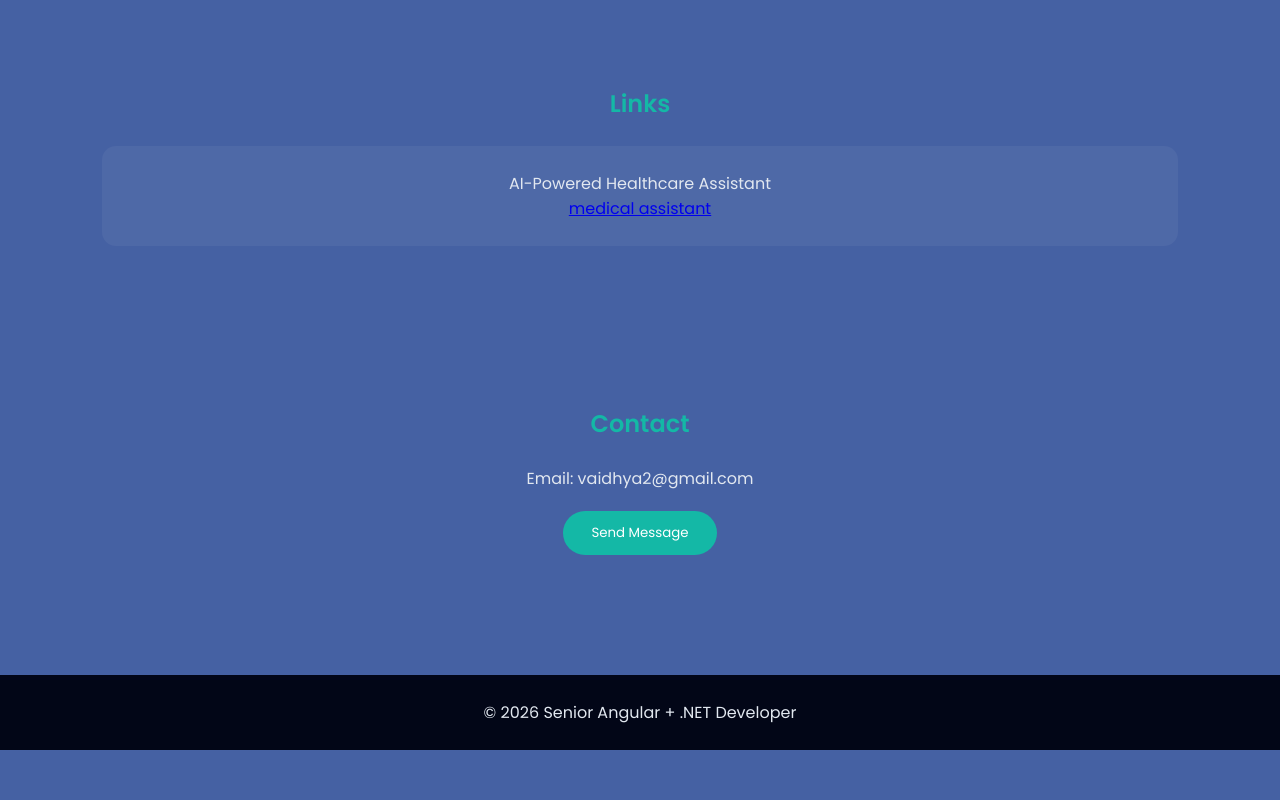
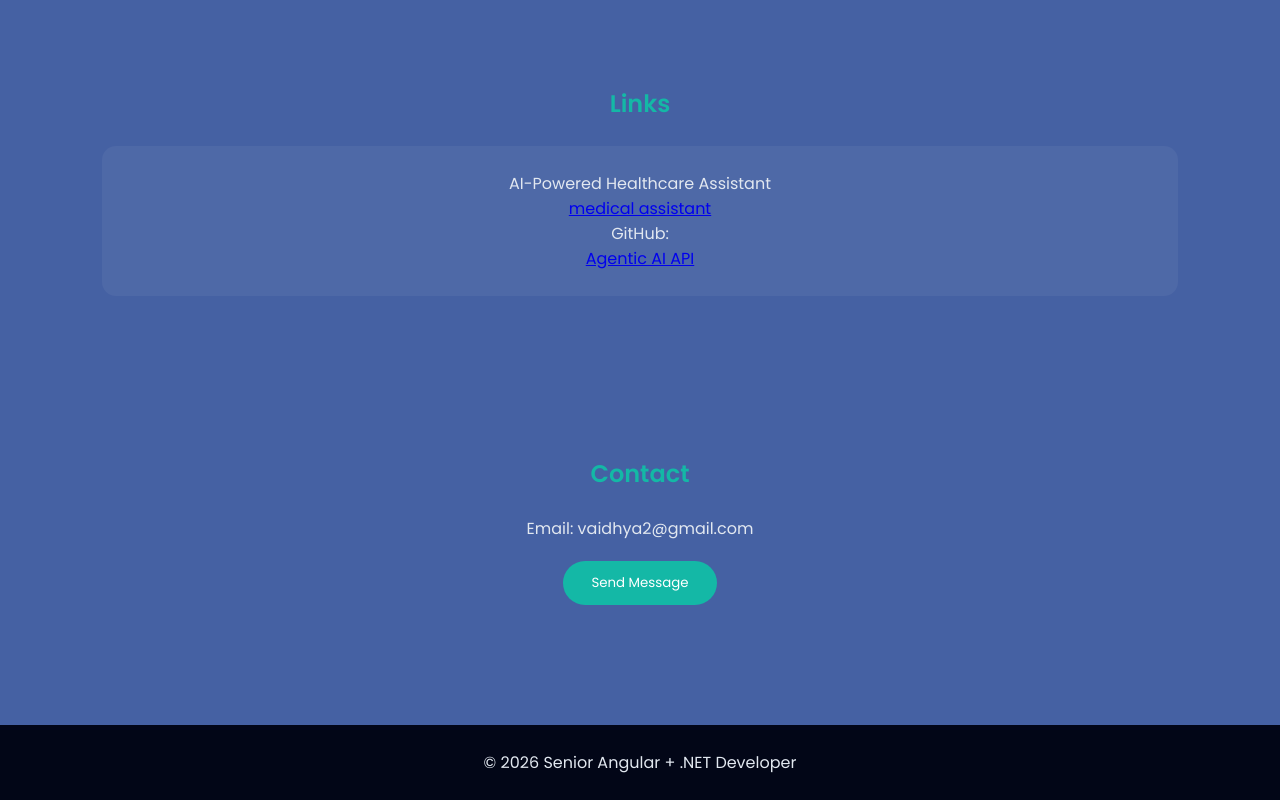
Before and after one commit to devanandvaidhya/portfolio, a plain HTML site: page index.html in a window 1280 px wide. Shown: the part 3429-4229 px from the top of the page. Before the commit the page ends 4179 px from the top, so only its background shows below. Drawn offline with nearby package versions, Linux system fonts and the light colour scheme.

Commit message:
added github link

```diff
--- a/index.html
+++ b/index.html
@@ -524,6 +524,17 @@ Expert in scalable architectures, cloud deployment, and high-performance web pla
     >
       medical assistant
     </a>
+
+    <p>GitHub:</p>
+        <a
+      href="https://github.com/devanandvaidhya/agentic-ai-fastapi"
+      target="_blank"
+      rel="noopener noreferrer"
+      class="project-link"
+    >
+      Agentic AI API
+    </a>
+
 </div>
 
 </section>
```
